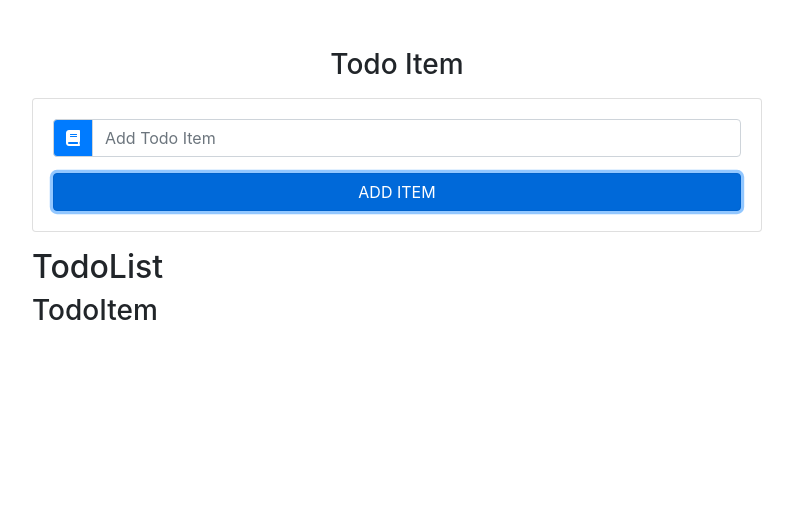
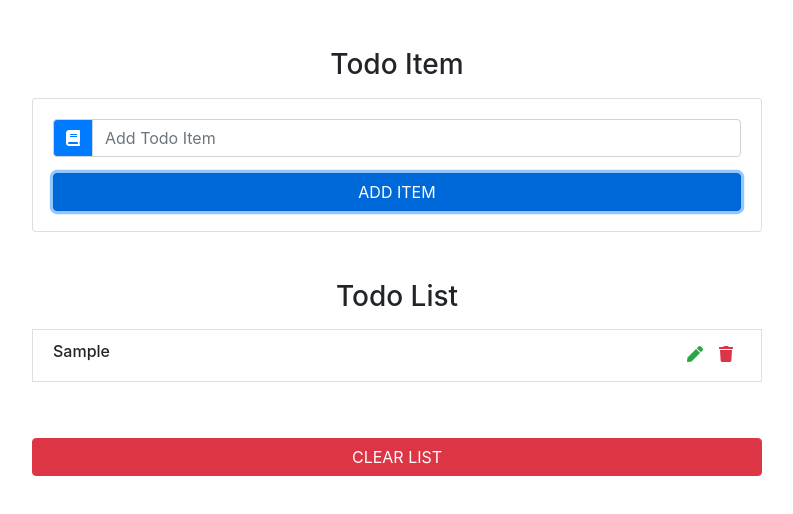
Before and after one commit to Rakibul3316/React-Todo-List, a React (Create React App) app: page / in a window 1280 px wide. Both pictures are taken after typing "Sample" into the empty fields and a click on the button "ADD ITEM". Shown: the top 514 px of the page, without its empty margins (243-1036 px from the left). Built offline with nearby package versions, Linux system fonts and the light colour scheme.

Commit message:
Todo list and Todo Item Strcuture

```diff
--- a/src/App.js
+++ b/src/App.js
@@ -21,20 +21,15 @@
     e.preventDefault();
     const newItem = {
       id: uuidv4(),
-      titel: this.state.item,
+      title: this.state.item,
     };
     const updatedItem = [...this.state.items, newItem];
-    this.setState(
-      {
-        items: updatedItem,
-        id: uuidv4(),
-        item: "",
-        editItem: false,
-      },
-      () => {
-        console.log(this.state);
-      }
-    );
+    this.setState({
+      items: updatedItem,
+      id: uuidv4(),
+      item: "",
+      editItem: false,
+    });
   };
   clearList = () => {
     console.log("clear list");
--- a/src/Components/TodoItem.js
+++ b/src/Components/TodoItem.js
@@ -1,9 +1,20 @@
-import React from "react";
+import React, { Component } from "react";
 
-export default function TodoItem() {
-  return (
-    <div>
-      <h3>TodoItem</h3>
-    </div>
-  );
+export default class TodoItem extends Component {
+  render() {
+    const { title, handleDelete, handleEdit } = this.props;
+    return (
+      <li className="list-group-item text-capitalize d-flex justify-content-between my-2">
+        <h6>{title}</h6>
+        <div className="todo-icon">
+          <span className="mx-2 text-success" onClick={handleEdit}>
+            <i className="fas fa-pen"></i>
+          </span>
+          <span className="mx-2 text-danger" onClick={handleDelete}>
+            <i className="fas fa-trash"></i>
+          </span>
+        </div>
+      </li>
+    );
+  }
 }
--- a/src/Components/TodoList.js
+++ b/src/Components/TodoList.js
@@ -1,11 +1,30 @@
-import React from "react";
+import React, { Component } from "react";
 import TodoItem from "./TodoItem";
 
-export default function TodoList() {
-  return (
-    <div>
-      <h2>TodoList</h2>
-      <TodoItem />
-    </div>
-  );
+export default class TodoList extends Component {
+  render() {
+    const { items, handleDelete, handleEdit, clearList } = this.props;
+    return (
+      <ul className="list-group my-5">
+        <h3 className="text-center text-capitalize">todo list</h3>
+        {items.map((item) => {
+          return (
+            <TodoItem
+              key={item.id}
+              title={item.title}
+              handleDelete={() => handleDelete(item.id)}
+              handleEdit={() => handleEdit(item.id)}
+            />
+          );
+        })}
+        <button
+          type="button"
+          className="btn btn-danger btn-block text-uppercase mt-5"
+          onClick={clearList}
+        >
+          clear list
+        </button>
+      </ul>
+    );
+  }
 }
```
